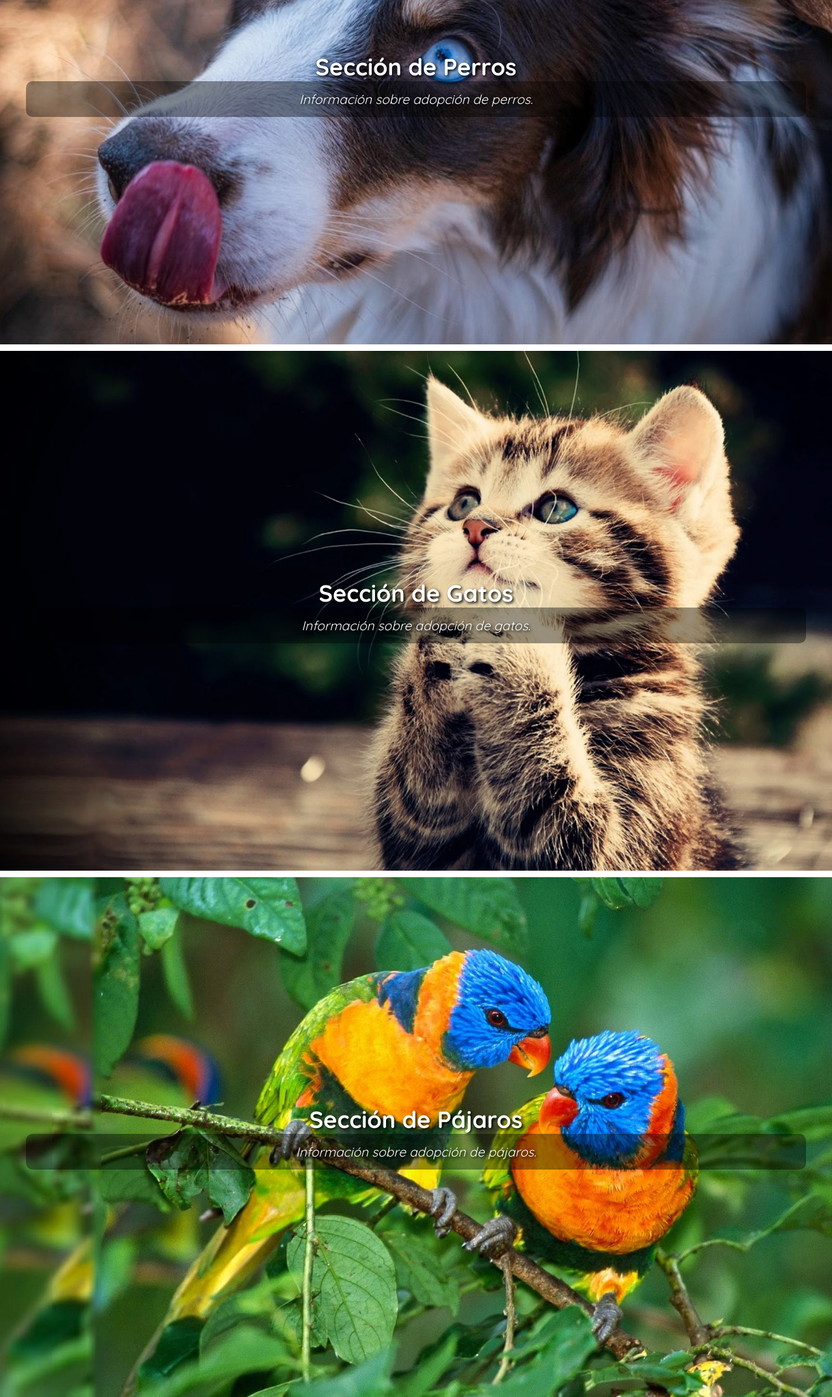
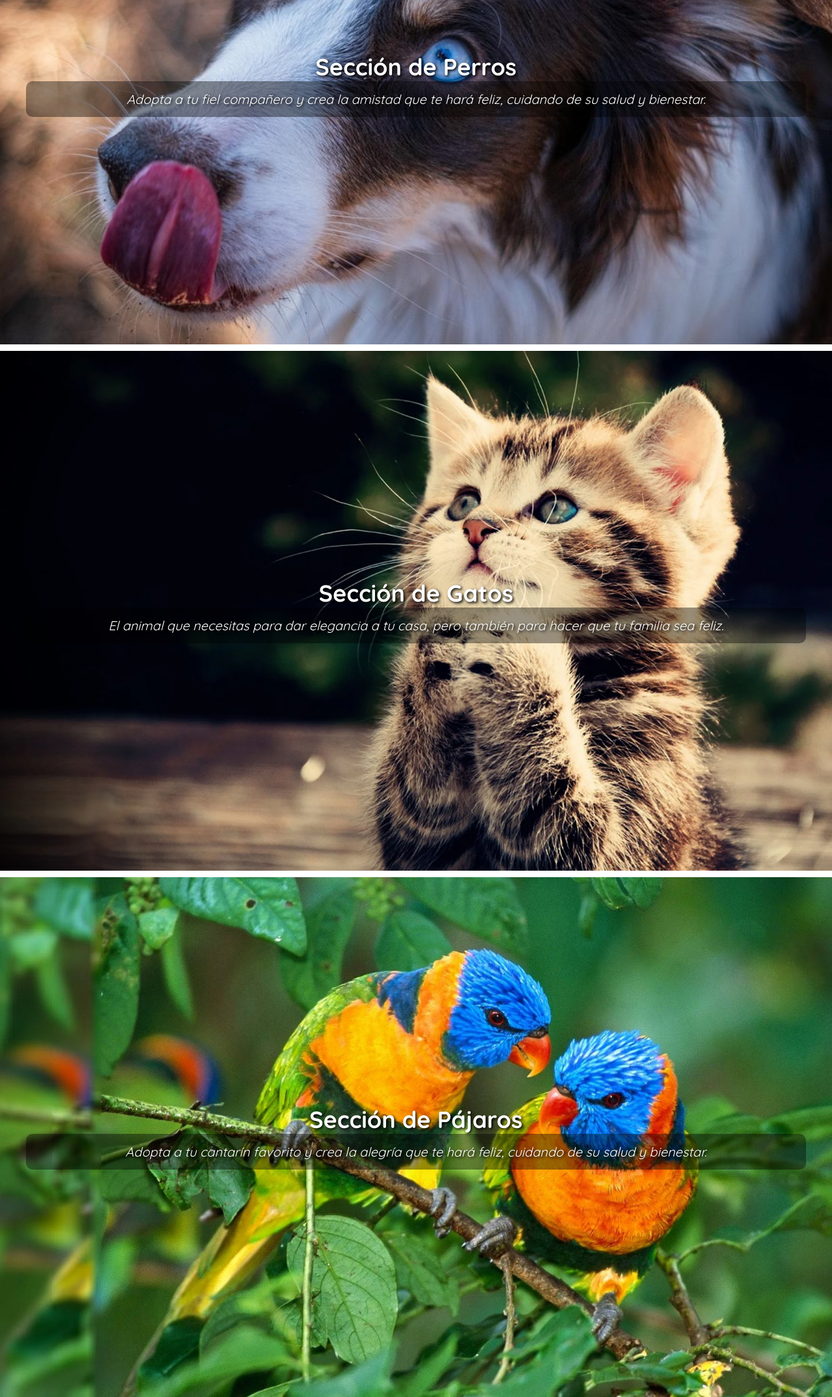
Before and after one commit to mariohzp/mariohzp.github.io, a plain HTML site: page index.html in a window 1280 px wide. Shown: the part 1880-4030 px from the top of the page at 65% size. Drawn offline with Linux system fonts and the light colour scheme.

Commit message:
proyecto-casi-final

```diff
--- a/index.html
+++ b/index.html
@@ -81,22 +81,23 @@
     <!-- SECCIONES -->
     <section id="perros">
         <h2>Sección de Perros</h2>
-        <p>Información sobre adopción de perros.</p>
+            <!-- Las secciones las tendría que rellenar cuando el cliente me diera animales para adoptar -->
+        <p>Adopta a tu fiel compañero y crea la amistad que te hará feliz, cuidando de su salud y bienestar.</p>
     </section>
 
     <section id="gatos">
         <h2>Sección de Gatos</h2>
-        <p>Información sobre adopción de gatos.</p>
+        <p>El animal que necesitas para dar elegancia a tu casa, pero también para hacer que tu familia sea feliz.</p>
     </section>
 
     <section id="pajaros">
         <h2>Sección de Pájaros</h2>
-        <p>Información sobre adopción de pájaros.</p>
+        <p>Adopta a tu cantarín favorito y crea la alegría que te hará feliz, cuidando de su salud y bienestar.</p>
     </section>
 
     <section id="otros">
         <h2>Sección de Otros</h2>
-        <p>Información sobre adopción de otros animales.</p>
+        <p>Si estás pensando en un animal para granja u otro no mencionado anteriormente esta es la sección para ti.</p>
     </section>
 
 
--- a/style.css
+++ b/style.css
@@ -194,9 +194,11 @@ section {
     text-shadow: 2px 2px 4px black;
 }
 
+
 #perros {
     background-image: url(fondo-perros.jpg);
 }
+
 
 #gatos {
     background-image: url(fondo-gatos.jpg);
@@ -265,6 +267,7 @@ section p {
     align-items: center;
     gap: 10px;
 }
+
 .columnas h1 {
     font-size: 36px;
     color: white;
```
